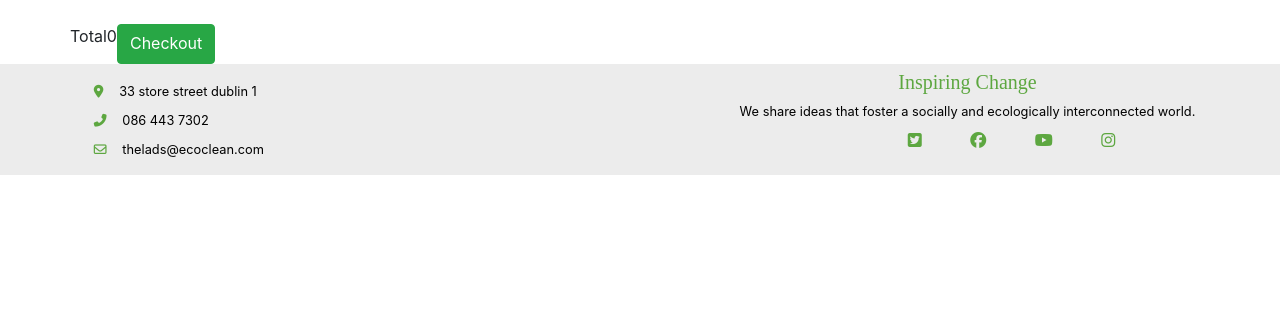
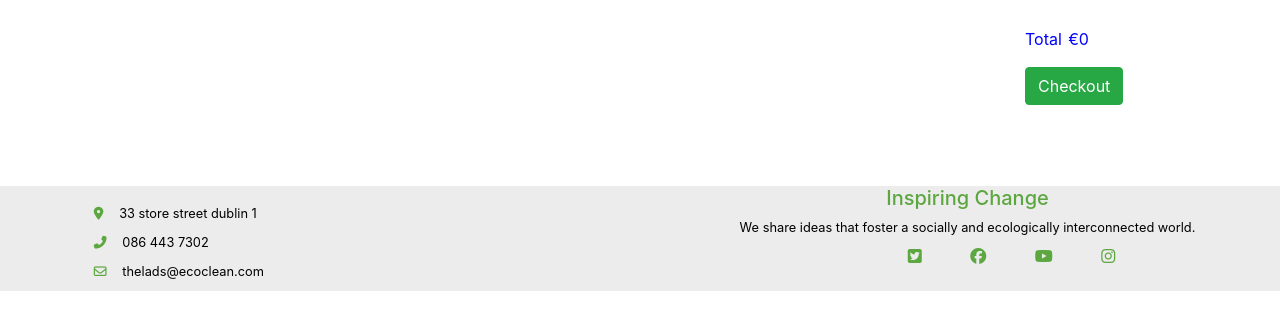
Before and after one commit to Neilfoster/eco-commerce, a Django app: page /cart/ in a window 1280 px wide. Shown: the part 56-386 px from the top of the page. Run offline with Django 3.2, Linux system fonts and the light colour scheme; some libraries are stand-ins or nearby versions; some web fonts are replaced.

Commit message:
Added some css styling to cart page

```diff
--- a/cart/templates/cart.html
+++ b/cart/templates/cart.html
@@ -1,42 +1,37 @@
 <!DOCTYPE html>
 {% extends 'base.html'%}
 {% block content %}
+
 <div class="row row-flex">
     {% for item in cart_items %}
-
-    <div class="col-xs-10 col-xs-offset-1 col-sm-offset-0 col-sm-6 col-md-4 display panel panel-display">
-
-        <div class="product" style="background-image: url('{{ MEDIA_URL }}{{ item.product.image }}')"></div>
-
-        <div class="caption">
-            <h3>{{ item.product.name }}</h3>
-            <p class="product-description">{{ item.product.description }}</p>
-            <p>{{ item.product.price }}</p>
-            <p>{{ item.product.category }}</p>
-            <p>
-
+    <div class="col-12">
+        <div class="caption row checkout-itm">
+                <div id="cart-product" style="background-image: url('{{ MEDIA_URL }}{{ item.product.image }}')"></div>
+                <h5 class="col-3">{{ item.product.name }}</h5>
+                <p class="col-3">{{ item.product.format_price_as_euros }}</p>
                     <form class="form-inline" method="post" action="{% url 'adjust_cart' item.id %}">
                     {% csrf_token %}
-                    <div class="form-group">
+                        <div class="form-group col-6">
                             <label for="exampleInputAmount" class="sr-only">New Qty</label>
                             <div class="input-group">
-                            <div class="input-group-addon">Qty</div>
-                            <input name="quantity" type="number" min="0" max="999" class="form-control">
-                            <div class="input-group-addon">{{item.quantity}}</div>
+                                <div class="check-bx">Qty</div>
+                                <div class="check-bx check-qty">{{item.quantity}}</div>
+                                <input name="quantity" type="number" min="0" max="999" class="form-control adjust-bx">
                             </div>
                         </div>
-                    <button type="submit" class="btn btn-primary"><span class="glyphicon glyphicon-edit" aria-hidden="true"></span>Amend</button>
+                    <button type="submit" class="amend-btn"><span class="glyphicon glyphicon-edit" aria-hidden="true"></span>Amend</button>
                     </form>
-            </p>
         </div>
     </div>
+
     {% endfor %}
 </div>
-    <div class="row">
-    <p>Total</p>
-    <p><span class="glyphicon glyphicon-euro" aria-hidden="true"></span>{{ total }}</p>
+<div class="check-foot">
+    <div class="row offset-10 col-2">
+        <p class="check-total check-qty">Total</p>
+        <p class="check-total"><span class="check-bx" aria-hidden="true"></span>€{{ total}}</p>
         <a href="{% url 'checkout' %}" class="btn btn-success" role="button"><span class="glyphicon glyphicon-ok-sign" aria-hidden="true"></span>Checkout</a>
     </div>
-
+</div>
 
 {% endblock %}
--- a/static/css/custom.css
+++ b/static/css/custom.css
@@ -138,6 +138,53 @@ body {
     margin: 0 auto;
 }
 
+/*--------- Checkout Page ------*/
+
+#cart-product {
+    background-size: contain;
+    background-position: center center;
+    background-repeat: no-repeat;
+    width:100px;
+    height:50px;
+    margin: 0 auto;
+}
+
+.checkout-itm {
+    padding:5%;
+    border-bottom: 1px solid #b7bfb9;
+}
+
+.check-bx {
+    padding-right:8%;
+}
+
+.check-total p {
+  color:#5da73f;
+  padding:1%;
+  text-align: right;
+}
+
+.row p.check-total{
+    color:blue;
+    padding-right:3%;
+    padding-top:2%;
+}
+.ajust-bx {
+    height:1%;
+    min-width:100px;
+}
+
+.check-foot{
+    justify-content: end;
+}
+
+.check-foot a {
+    margin-bottom: 52%;
+}
+
+.check-qty {
+    color:blue;
+}
 /*--------- REGISTER PAGE ------*/
 .form-group {
     margin-top:2%;
@@ -163,7 +210,7 @@ body {
   color:black;
 }
 
-.cstm-foot h2, h5 {
+.cstm-foot h2 {
     font-family: 'Dosis';
     margin-top: 1%;
     text-align: center;
```
Lines whose indentation alone changed are shown as unchanged.
